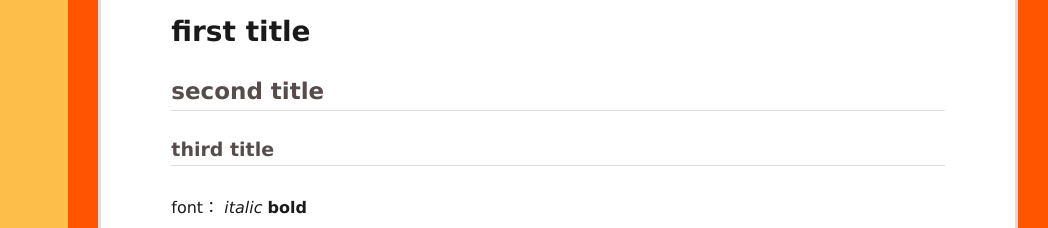
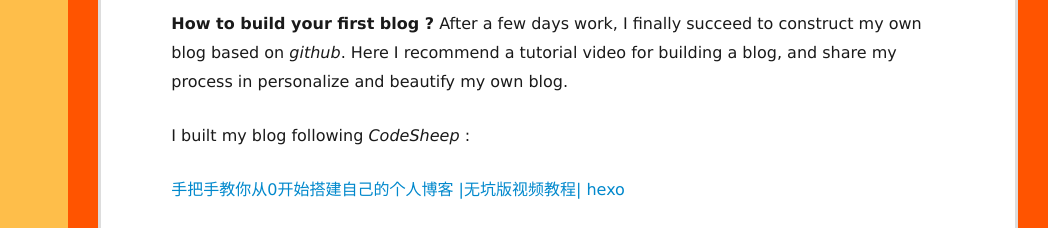
Before and after one commit to chilla-icy-jade/chilla-icy-jade.github.io, a plain HTML site: page 2022/06/14/Say-hello-to-ChillaChang-s-world/index.html in a window 1280 px wide. Shown: the part 183-411 px from the top of the page, 232-1280 px from the left. Drawn offline with Linux system fonts and the light colour scheme; some packages are replaced by stand-ins of ours; no server answers; a script that the page names is missing; a web font is replaced by a local one.

Commit message:
Site updated: 2022-06-18 07:57:58

```diff
--- a/2022/06/14/Say-hello-to-ChillaChang-s-world/index.html
+++ b/2022/06/14/Say-hello-to-ChillaChang-s-world/index.html
@@ -10,15 +10,15 @@
   <meta name="generator" content="hexo-theme-yilia-plus">
   <meta name="viewport" content="width=device-width, initial-scale=1, maximum-scale=1">
 
-  <meta name="description" content="This is my first article in blog ChillaChang , also a model of markdown. first titlesecond titlethird titlefont： italic  bold">
+  <meta name="description" content="This is my first article in blog ChillaChang , also a model of markdown. How to build your first blog ?  After a few days work, I finally succeed to construct my own blog based on github. Here I recom">
 <meta property="og:type" content="article">
 <meta property="og:title" content="Say hello to ChillaChang&#39;s world">
 <meta property="og:url" content="http://example.com/2022/06/14/Say-hello-to-ChillaChang-s-world/index.html">
 <meta property="og:site_name" content="Welcome to Chilla&#39;s blog">
-<meta property="og:description" content="This is my first article in blog ChillaChang , also a model of markdown. first titlesecond titlethird titlefont： italic  bold">
+<meta property="og:description" content="This is my first article in blog ChillaChang , also a model of markdown. How to build your first blog ?  After a few days work, I finally succeed to construct my own blog based on github. Here I recom">
 <meta property="og:locale" content="en_US">
 <meta property="article:published_time" content="2022-06-14T14:59:52.000Z">
-<meta property="article:modified_time" content="2022-06-15T02:44:42.197Z">
+<meta property="article:modified_time" content="2022-06-17T15:19:57.658Z">
 <meta property="article:author" content="ChillaChang">
 <meta name="twitter:card" content="summary">
 
@@ -239,7 +239,9 @@
   <div class="article-entry" itemprop="articleBody">
 
     <p>This is my first article in blog ChillaChang , also a model of markdown.</p>
-<h1 id="first-title"><a href="#first-title" class="headerlink" title="first title"></a>first title</h1><h2 id="second-title"><a href="#second-title" class="headerlink" title="second title"></a>second title</h2><h3 id="third-title"><a href="#third-title" class="headerlink" title="third title"></a>third title</h3><p>font： <em>italic</em>  <strong>bold</strong></p>
+<p><strong>How to build your first blog ?</strong>  After a few days work, I finally succeed to construct my own blog based on <em>github</em>. Here I recommend a tutorial video for building a blog, and share my process in personalize and beautify my own blog.</p>
+<p>I built my blog following  <em>CodeSheep</em> :</p>
+<p><a target="_blank" rel="noopener" href="https://www.bilibili.com/video/BV1Yb411a7ty?share_source=copy_web">手把手教你从0开始搭建自己的个人博客 |无坑版视频教程| hexo</a></p>
 
 
 
```
Also changed, not shown: index.html (+3 -1 lines).
